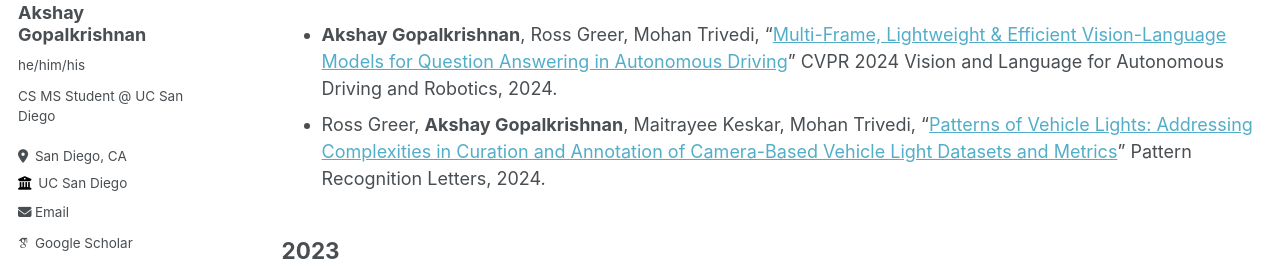
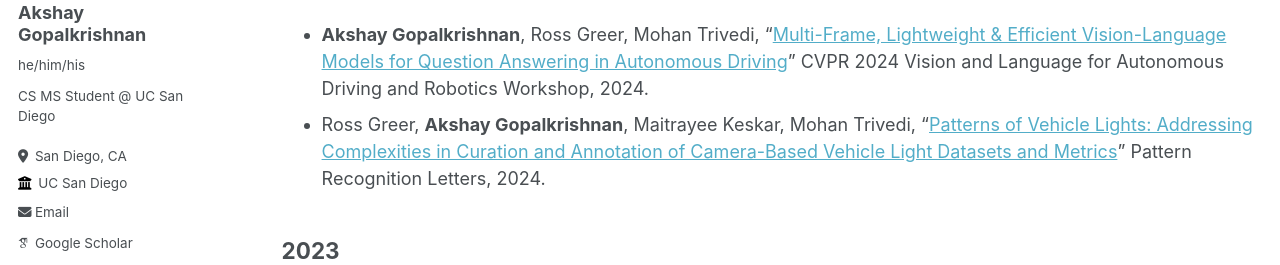
Before and after one commit to akshaygopalkr/akshaygopalkr.github.io, a Jekyll site: the page built from _pages/publications.md, in a window 1280 px wide and 1287 px high. Shown: the part 228-493 px from the top of the window. Built offline with Jekyll 4.4.1, drawn with Linux system fonts in a browser that asks for light colours; some web fonts are replaced.

Commit message:
Update publications.md

```diff
--- a/_pages/publications.md
+++ b/_pages/publications.md
@@ -8,7 +8,7 @@ author_profile: true
 You can also find my research articles [on my Google Scholar profile](https://scholar.google.com/citations?user=YStWLX8AAAAJ&hl=en)
 
 ## 2024
-* **Akshay Gopalkrishnan**, Ross Greer, Mohan Trivedi, "[Multi-Frame, Lightweight & Efficient Vision-Language Models for Question Answering in Autonomous Driving](https://arxiv.org/abs/2403.19838)" CVPR 2024 Vision and Language for Autonomous Driving and Robotics, 2024.
+* **Akshay Gopalkrishnan**, Ross Greer, Mohan Trivedi, "[Multi-Frame, Lightweight & Efficient Vision-Language Models for Question Answering in Autonomous Driving](https://arxiv.org/abs/2403.19838)" CVPR 2024 Vision and Language for Autonomous Driving and Robotics Workshop, 2024.
 * Ross Greer, **Akshay Gopalkrishnan**, Maitrayee Keskar, Mohan Trivedi, “[Patterns of Vehicle Lights: Addressing Complexities in Curation and Annotation of Camera-Based Vehicle Light Datasets and Metrics](https://www.sciencedirect.com/science/article/pii/S0167865524000047)” Pattern Recognition Letters, 2024.
 
 ## 2023
```
